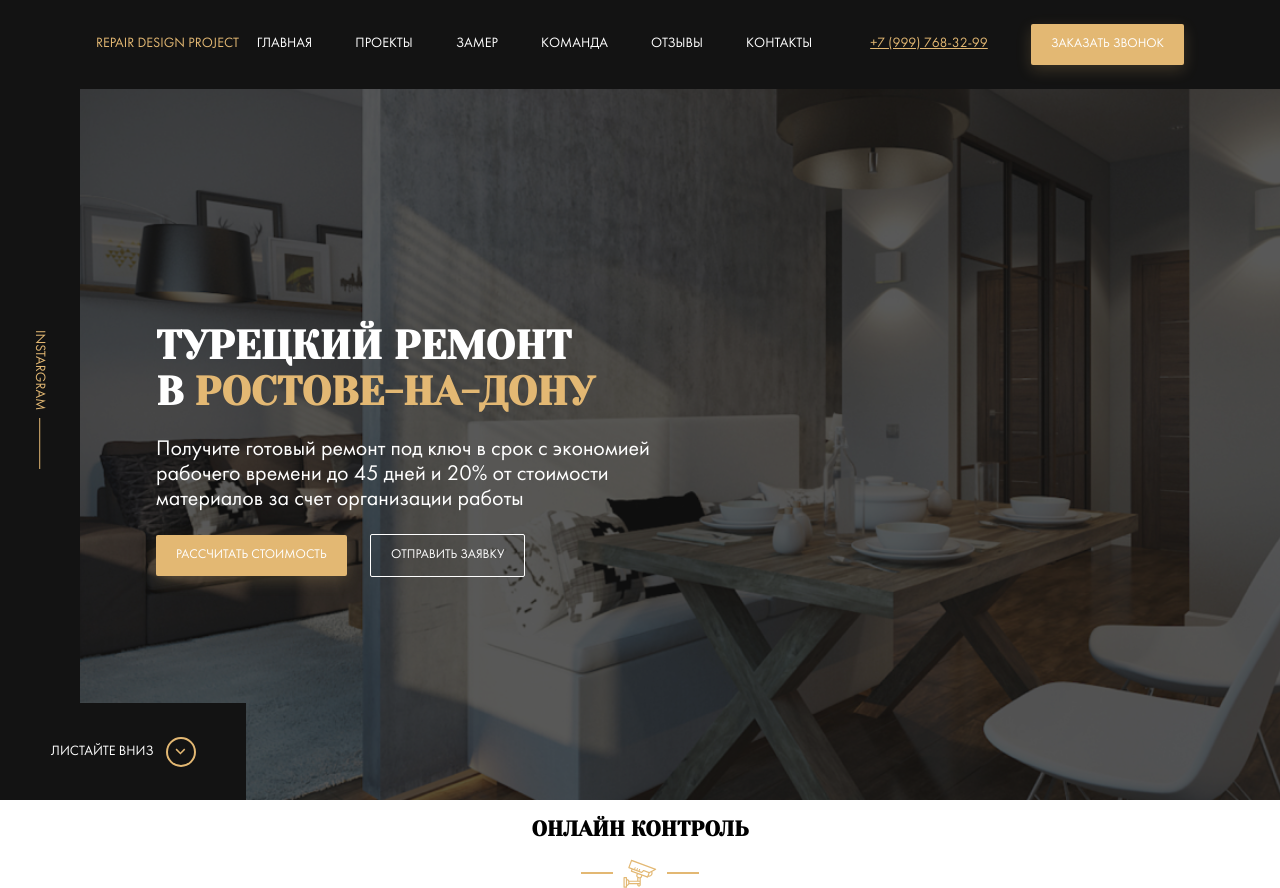
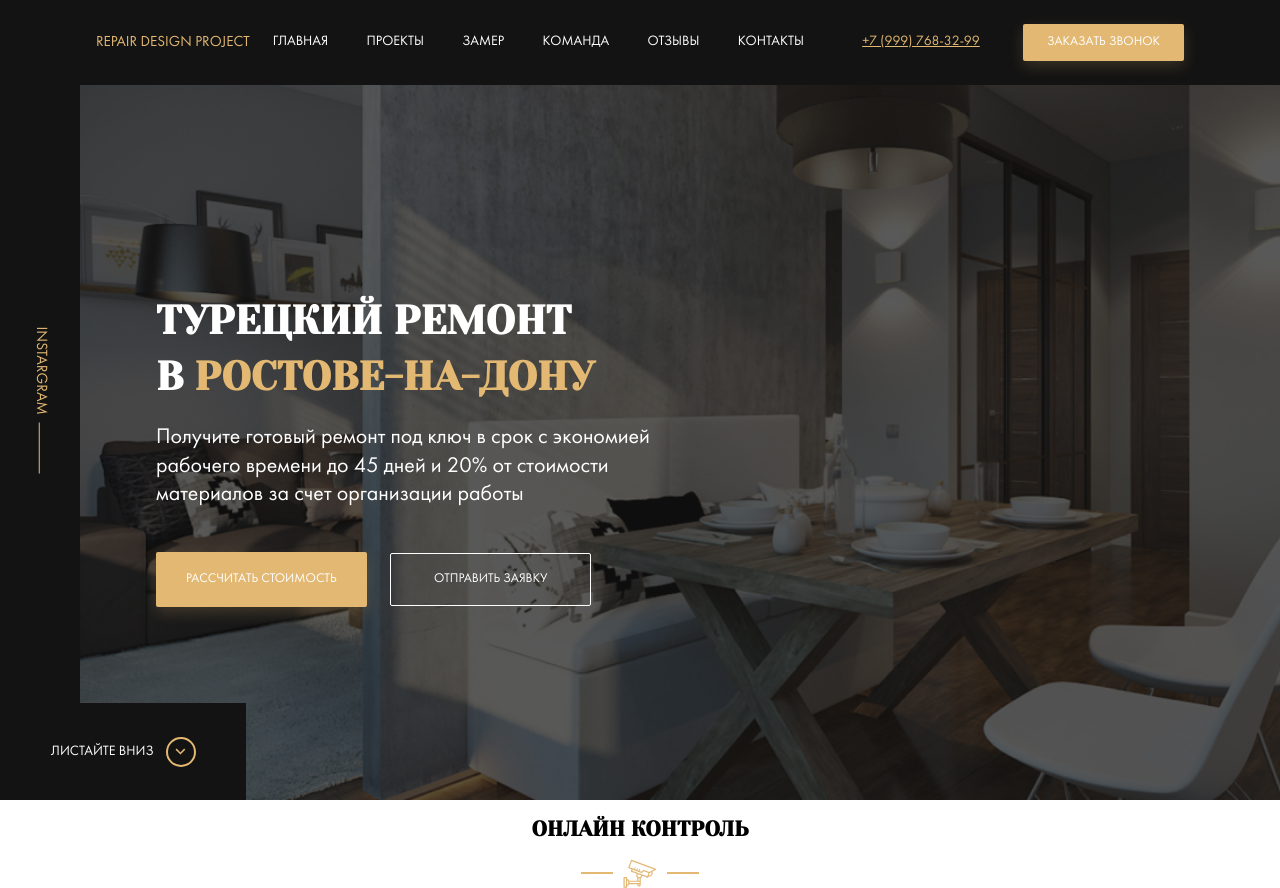
Before and after one commit to NurgalievMarsil/repair, a website: page index.html in a window 1280 px wide. Drawn offline with Linux system fonts and the light colour scheme; files whose address does not match are found by name.

Commit message:
feat: make pixel perfect and media

```diff
--- a/index.html
+++ b/index.html
@@ -38,7 +38,7 @@
           <h1 class="title hero__title">Турецкий ремонт в&nbsp;<span class="title--primary">Ростове-на-дону</span></h1>
           <p class="hero__text">Получите готовый ремонт под ключ в срок с экономией рабочего времени до 45 дней и 20% от стоимости материалов за счет организации работы</p>
           <button class="button hero__button button--primary">Рассчитать стоимость</button>
-          <button class="button hero__button button--outline">Отправить заявку</button>
+          <button class="button hero__button hero__button--outline">Отправить заявку</button>
         </div>
         <!-- /.hero__content -->
       </div>
--- a/sass/_interface.sass
+++ b/sass/_interface.sass
@@ -1,5 +1,5 @@
 .button
-  padding: 13px 20px
+  padding: 11px 24px
   border: none
   border-radius: 2px
   text-transform: uppercase
--- a/sass/_media.sass
+++ b/sass/_media.sass
@@ -1,3 +1,7 @@
+@media screen and ( max-width: 1230px  )
+  .nav
+    &__item
+      margin-right: 1rem
 @media screen and ( max-width: 1200px )
   .nav
     &__item
--- a/sass/templates/_header.sass
+++ b/sass/templates/_header.sass
@@ -13,12 +13,13 @@
 .logo
   color: $primary
   text-transform: uppercase
+  font-size: 1.075rem
 .nav
   &__item
     color: $light
     text-decoration: none
     text-transform: uppercase
-    margin-right: 2.85rem
+    margin-right: 2.5rem
     &:hover
       color: $primary
       transition: 0.2s
--- a/sass/templates/_hero.sass
+++ b/sass/templates/_hero.sass
@@ -24,9 +24,18 @@
     margin-left: 4.28rem
   &__text
     font-size: 1.57rem
+    line-height: 131%
     max-width: 510px
+    margin: 0
+    margin-bottom: 3rem
   &__button
     margin-right: 20px
+    padding: 20px 30px
+    &--outline
+      border: 1px solid $light
+      background-color: transparent
+      color: $light
+      padding: 18px 43px
   &__instagram
     position: absolute
     left: 0
@@ -69,6 +78,7 @@
     text-decoration: none
     transform: rotate(-270deg)
     line-height: 0.8
+    font-size: 1.1rem
     &::after
       content: ''
       width: 51px
@@ -80,5 +90,7 @@
   font-family: 'Yeseva One', cursive
   text-transform: uppercase
   font-size: 2.857rem
+  line-height: 1.4
+  margin-bottom: 1.35rem
   &--primary
     color: $primary
```
Also changed, not shown: css/style.css.
